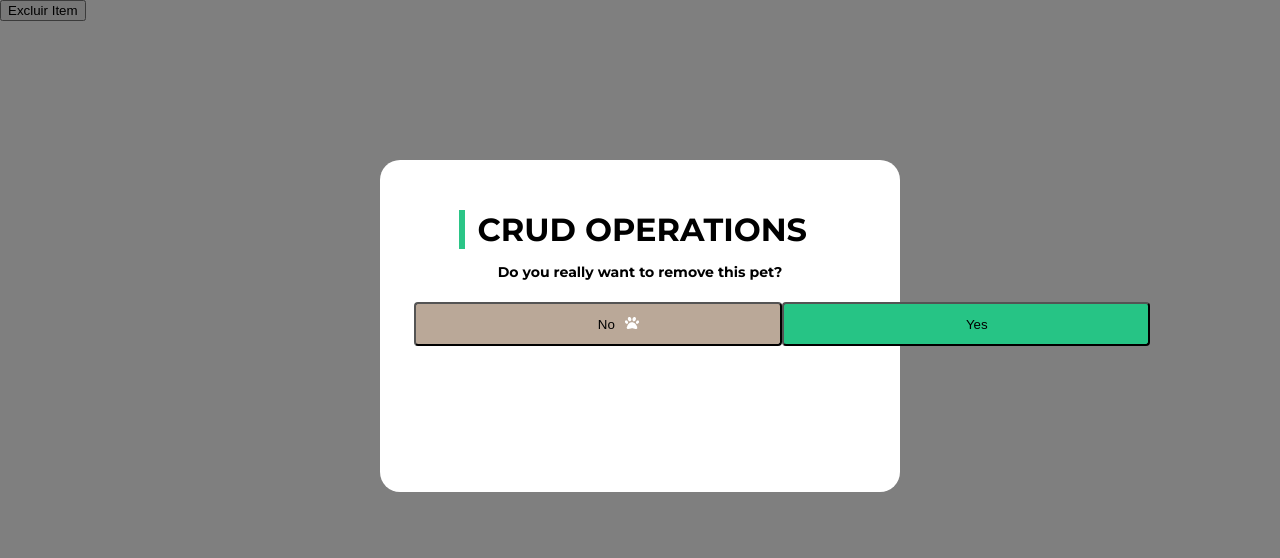
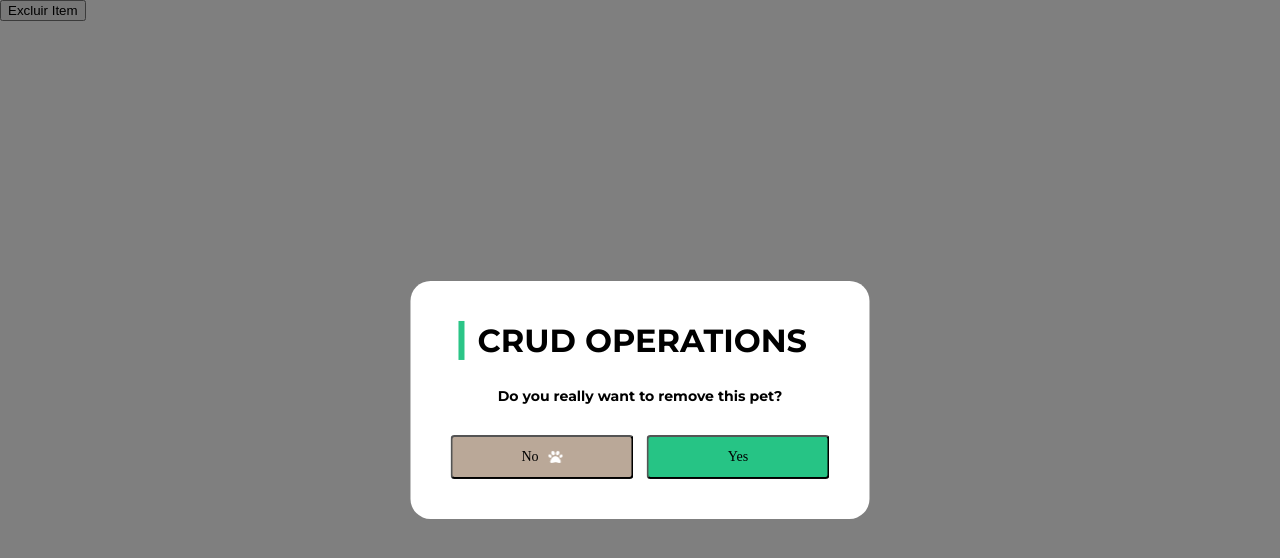
Before and after one commit to BlueTeam-2challenge/2challenge-front, a React (Vite) app: page / in a window 1280 px wide. Both pictures are taken after a click on the button "Excluir Item". Shown: the top 558 px of the page. Built offline with nearby package versions, Linux system fonts and the light colour scheme.

Commit message:
styles (modal remove) adding the styles for the modal remove

```diff
--- a/src/components/modalRemove/ModalRemove.css
+++ b/src/components/modalRemove/ModalRemove.css
@@ -10,13 +10,16 @@
     align-content: center;
     display: flex;
     justify-content: center;
-    padding-top: 10rem;
 }
 
 .container-modal {
+    position: fixed;
+    top:50%;
+    left: 50%;
+    transform: translate(-50%, -50%);
     background-color: #fff;
     border-radius: 1.25rem;
-    padding: 2.94rem 1.88rem 2.94rem 1.88rem;
+    padding: auto;
     width: 28.69rem;
     height: 14.88rem;
     gap: 1.69rem;
@@ -26,14 +29,14 @@
     display: flex;
     flex-direction: column;
     align-items: center;
-    padding: 0.2rem 0.2rem 0.2rem 0.2rem;
+    padding: 2.5rem 0 1rem 0;
 }
 
 .btn-modal {
     display: flex;
     flex-direction: row;
-    justify-content: space-evenly;
-    padding: 0.2rem 0.2rem 0.2rem 0.2rem;
+    gap: 0.8rem;
+    padding: 0 2.5rem 0 2.5rem;
 }
 
 .subtitle {
@@ -41,26 +44,47 @@
     font-weight: 700;
     font-size: 0.88rem;
     text-align: center;
+    padding: 0.8rem 0 0 0;
 }
 
+#model-btn {
+    border-radius: 0.25rem;
+    padding: 0.81rem 1.32rem 0.81rem 1.32rem;
+    width: 11.94rem;
+    height: 2.75rem;
+    gap: 0.63rem;
+    display: flex;
+    align-items: center;
+    justify-content: center;
+    font-family: "Monstserrat";
+    font-weight: 500;
+    font-size: 0.88rem;
+    cursor: pointer;
+}
 
+#model-btn:hover{
+    background-color: #26C485;
+}
 
 .cancel {
     background-color: #BAA898;
-    border-radius: 0.25rem;
-    padding: 0.81rem 11.38rem 0.81rem 11.38rem;
-    width: 9.75rem;
-    height: 2.75rem;
-    gap: 0.63rem;
-    display: flex;
 }
 
 .comfirm {
     background-color: #26C485;
-    border-radius: 0.25rem;
-    padding: 0.81rem 11.38rem 0.81rem 11.38rem;
-    width: 11.94rem;
-    height: 2.75rem;
-    gap: 0.63rem;
-    display: flex;
 }
+
+@media (max-width: 767px) {
+    .container-modal {
+        width: 100%;
+        height: auto;
+    }
+
+    .text-modal {
+        font-size: 0.8rem;
+    }
+
+    .btn-modal {
+        font-size: 1.5rem;
+    }
+}
--- a/src/components/modalRemove/ModalRemove.tsx
+++ b/src/components/modalRemove/ModalRemove.tsx
@@ -14,10 +14,10 @@ const ModalRemove = ({ isOpen, onClose, onConfirm }: modalRemoveProps) => {
           <p className="subtitle">Do you really want to remove this pet?</p>
         </div>
         <div className="btn-modal">
-          <button onClick={onClose} className="cancel">No
+          <button onClick={onClose} id="model-btn" className="cancel">No
             <img src="src\assets\images\paw-btn.png" alt="paw-icon" />
           </button>
-          <button onClick={onConfirm} className="comfirm">Yes</button>
+          <button onClick={onConfirm} id="model-btn" className="comfirm">Yes</button>
         </div>
       </div>
     </div>
```
